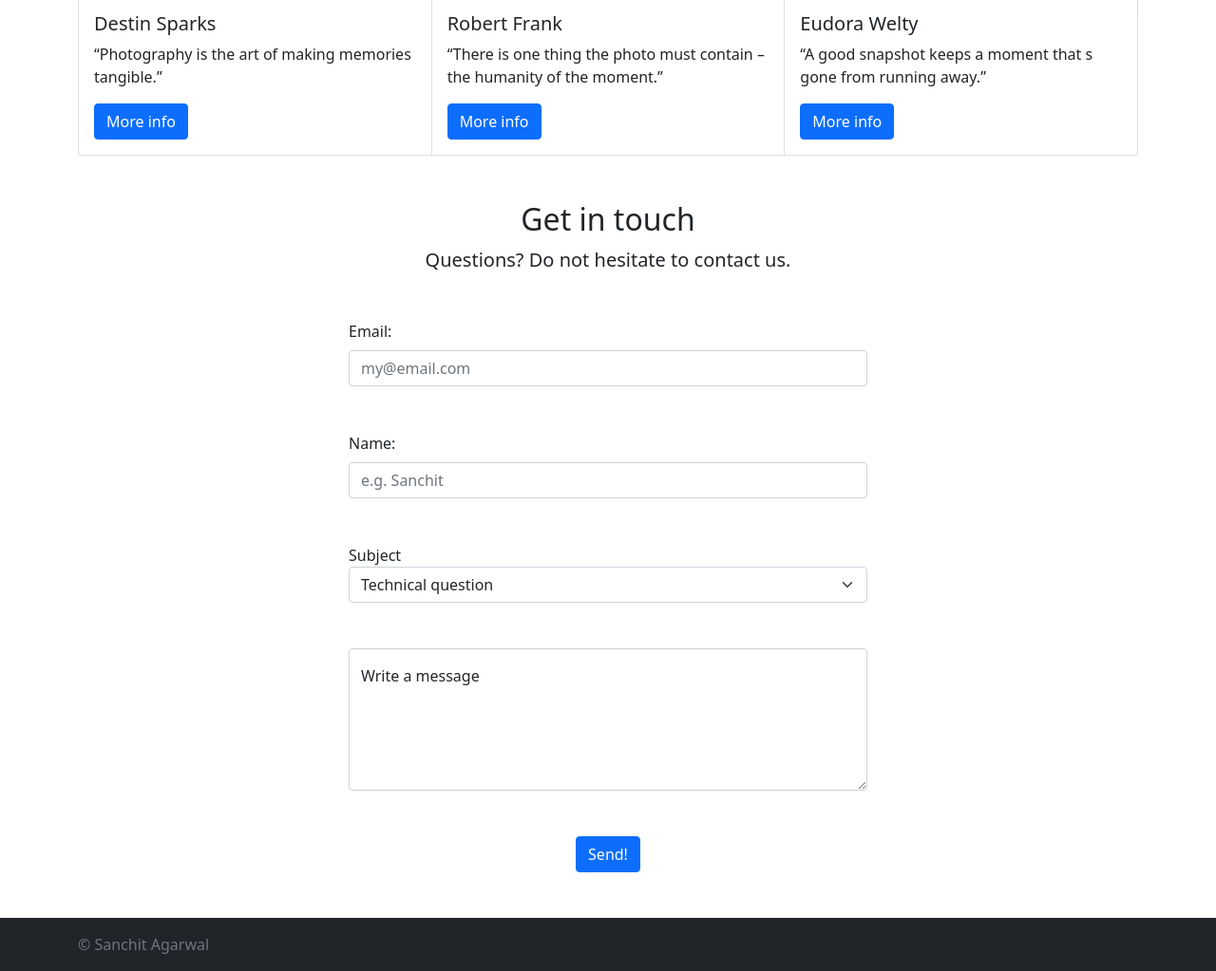
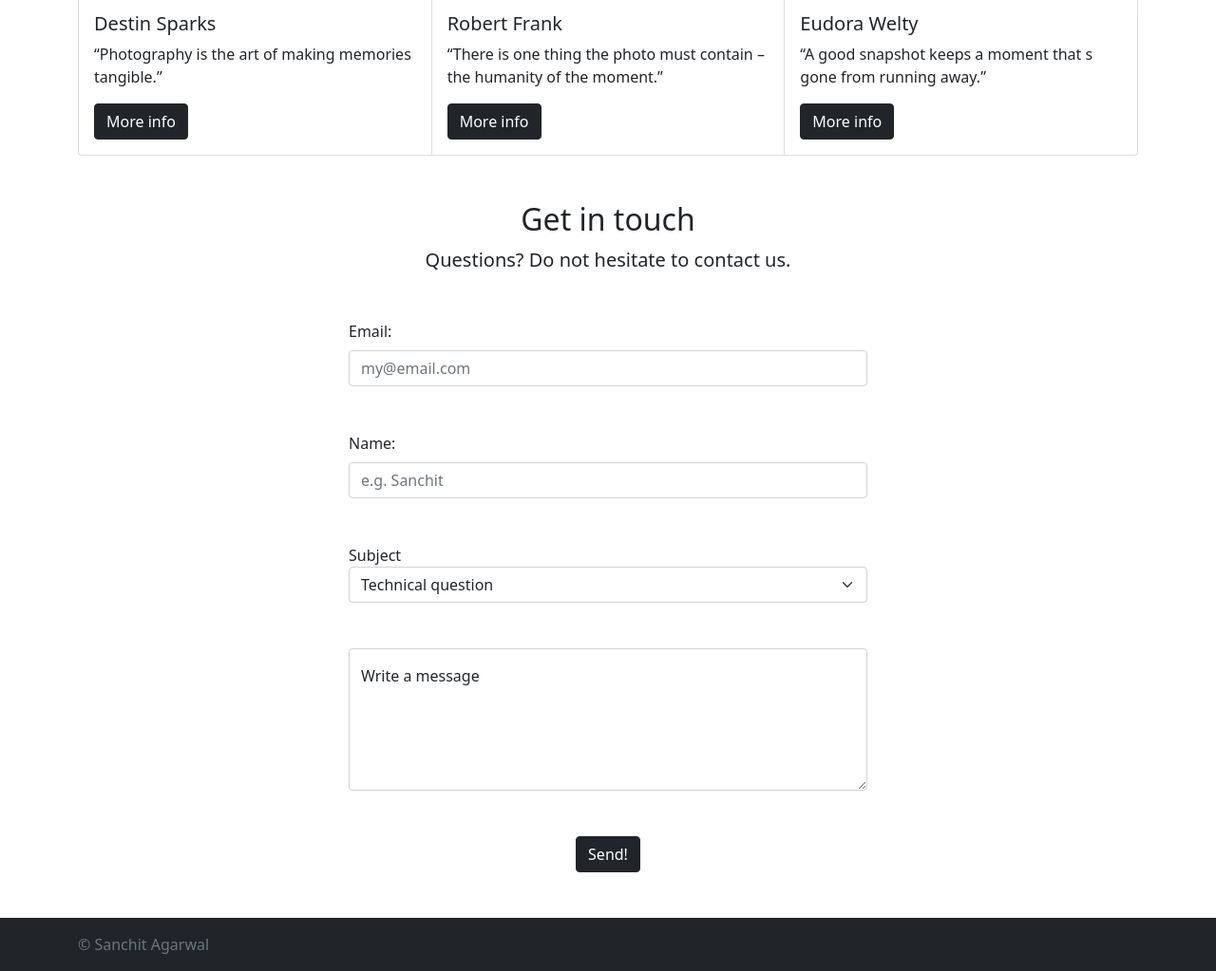
Before and after one commit to Sanchitagarwal7/fcc-mdbgo-website, a plain HTML site: page index.html in a window 1280 px wide. Shown: the part 997-2020 px from the top of the page at 95% size. Drawn offline with Linux system fonts and the light colour scheme.

Commit message:
Update index.html

```diff
--- a/index.html
+++ b/index.html
@@ -76,7 +76,7 @@
                         <div class="card-body">
                             <h5 class="card-title">Destin Sparks</h5>
                             <p class="card-text">“Photography is the art of making memories tangible.”</p>
-                            <a href="#" class="btn btn-primary">More info</a>
+                            <a href="#" class="btn btn-dark">More info</a>
                         </div>
                     </div>
                     <div class="card" style="width: 18rem;">
@@ -84,7 +84,7 @@
                         <div class="card-body">
                             <h5 class="card-title">Robert Frank</h5>
                             <p class="card-text">“There is one thing the photo must contain – the humanity of the moment.”</p>
-                            <a href="#" class="btn btn-primary">More info</a>
+                            <a href="#" class="btn btn-dark">More info</a>
                         </div>
                     </div>
                     <div class="card" style="width: 18rem;">
@@ -92,7 +92,7 @@
                         <div class="card-body">
                             <h5 class="card-title">Eudora Welty</h5>
                             <p class="card-text">“A good snapshot keeps a moment that s gone from running away.”</p>
-                            <a href="#" class="btn btn-primary">More info</a>
+                            <a href="#" class="btn btn-dark">More info</a>
                         </div>
                     </div>
                 </div>
@@ -125,7 +125,7 @@
                         </div>
 
                         <div class="text-center">
-                            <button type="submit" class="btn btn-primary">Send!</button>
+                            <button type="submit" class="btn btn-dark">Send!</button>
                         </div>
                     </form>
                 </div>
```
